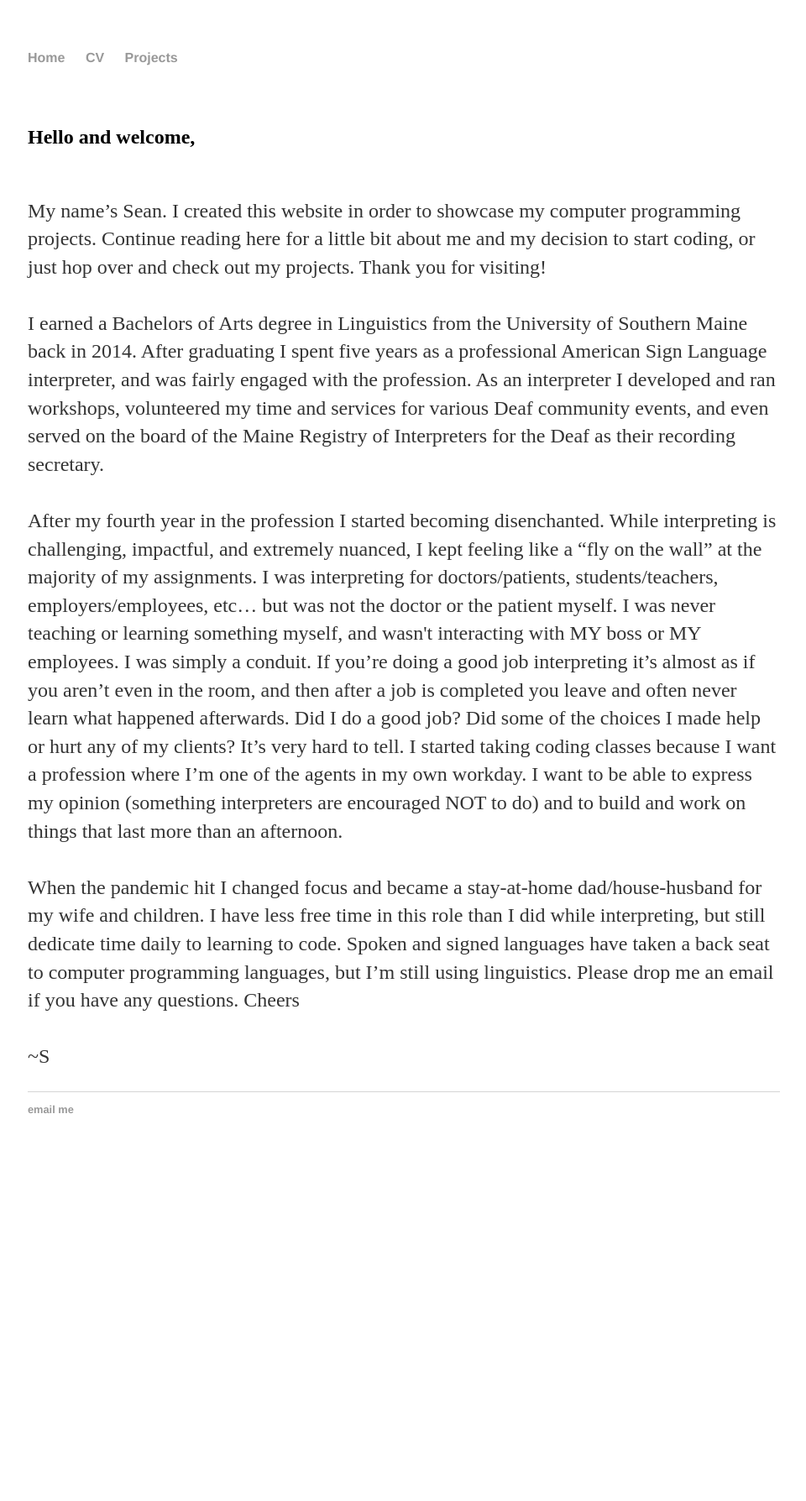
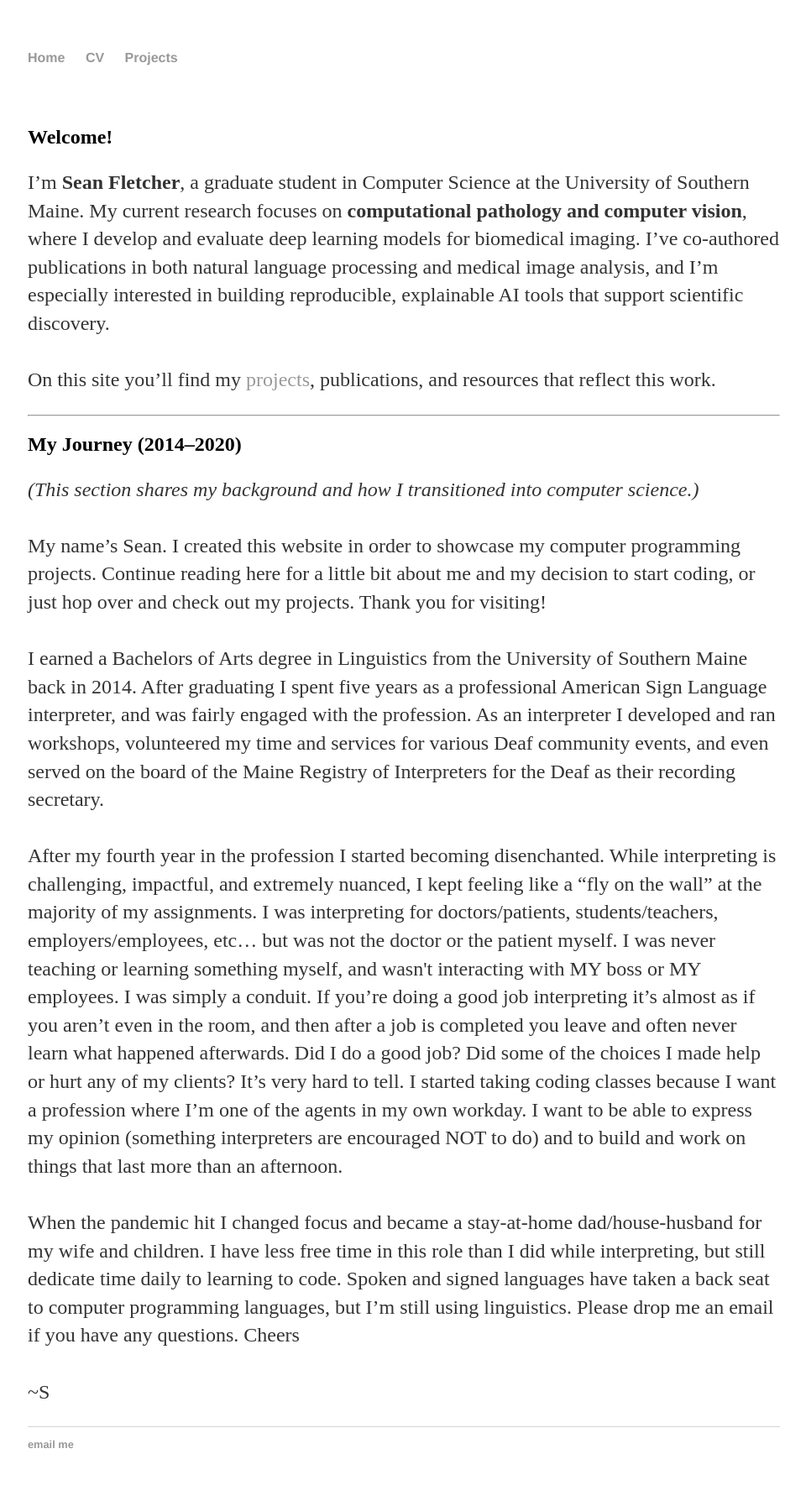
Before and after one commit to SeanEFletcher/SeanEFletcher.github.io, a Jekyll site: the page built from index.html, in a window 1280 px wide. Shown: the whole page at 84% size, without its empty margins (159-1119 px from the left). Built offline with Jekyll 4.4.1, drawn with Linux system fonts in a browser that asks for light colours; before the commit the page ends 1389 px from its top, so only the background shows below that.

Commit message:
Update index.html

```diff
--- a/index.html
+++ b/index.html
@@ -4,9 +4,23 @@ title: Sean Fletcher HOME
 ---
 <div class="blurb">
     <br><br>
-    <h2>Hello and welcome,</h2>
+    <h2>Welcome!</h2>
     <p>
-        <br>
+        I’m <strong>Sean Fletcher</strong>, a graduate student in Computer Science at the University of Southern Maine.
+        My current research focuses on <strong>computational pathology and computer vision</strong>,
+        where I develop and evaluate deep learning models for biomedical imaging.
+        I’ve co-authored publications in both natural language processing and medical image analysis,
+        and I’m especially interested in building reproducible, explainable AI tools that support scientific discovery.
+        <br><br>
+        On this site you’ll find my <a href="/projects">projects</a>, publications, and resources that reflect this work.
+    </p>
+
+    <hr>
+
+    <h2>My Journey (2014–2020)</h2>
+    <p>
+        <em>(This section shares my background and how I transitioned into computer science.)</em>
+        <br><br>
 
         My name’s Sean. I created this website in order to showcase my computer programming projects.
         Continue reading here for a little bit about me and my decision to start coding, or just hop over and check out my projects.
@@ -37,7 +51,6 @@ Spoken and signed languages have taken a back seat to computer programming langu
         Please drop me an email if you have any questions. Cheers
         <br><br>
         ~S
-
     </p>
 </div>
 <!-- /.blurb -->
```
Lines whose indentation alone changed are shown as unchanged.
